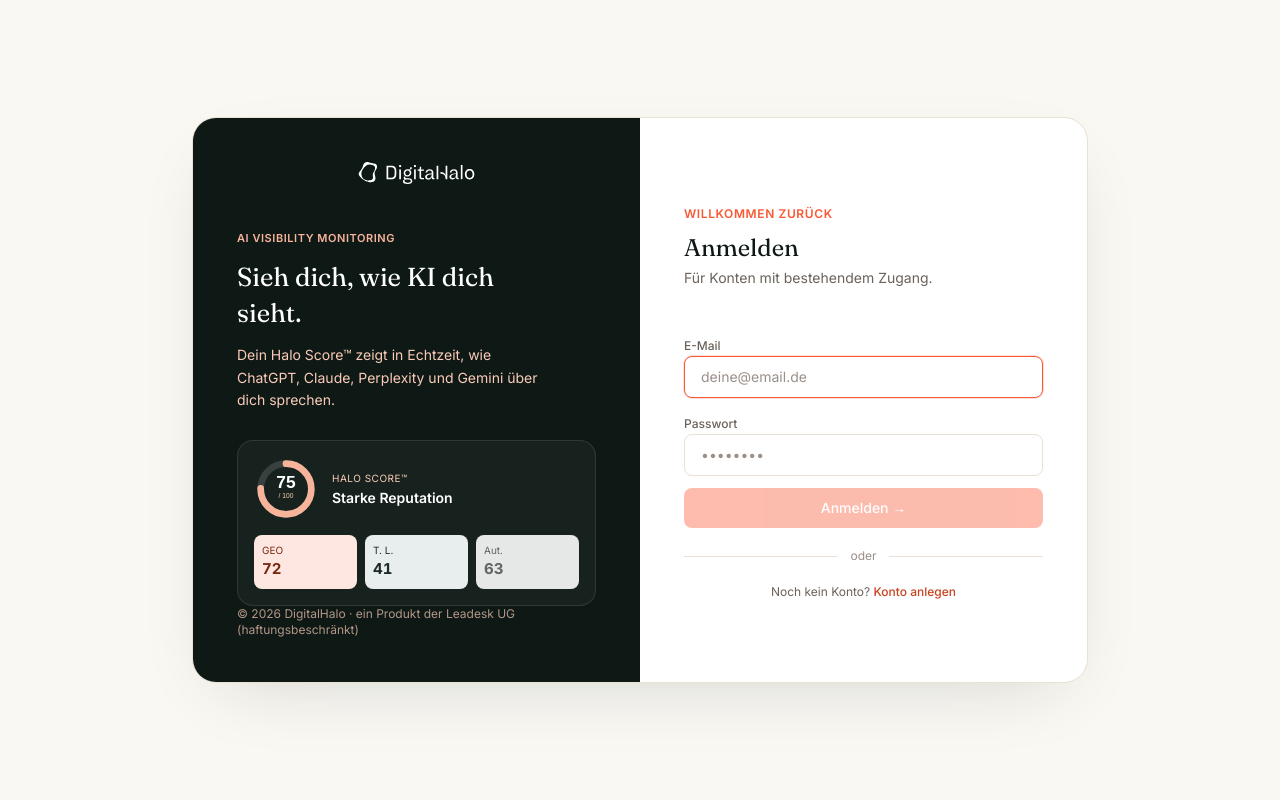
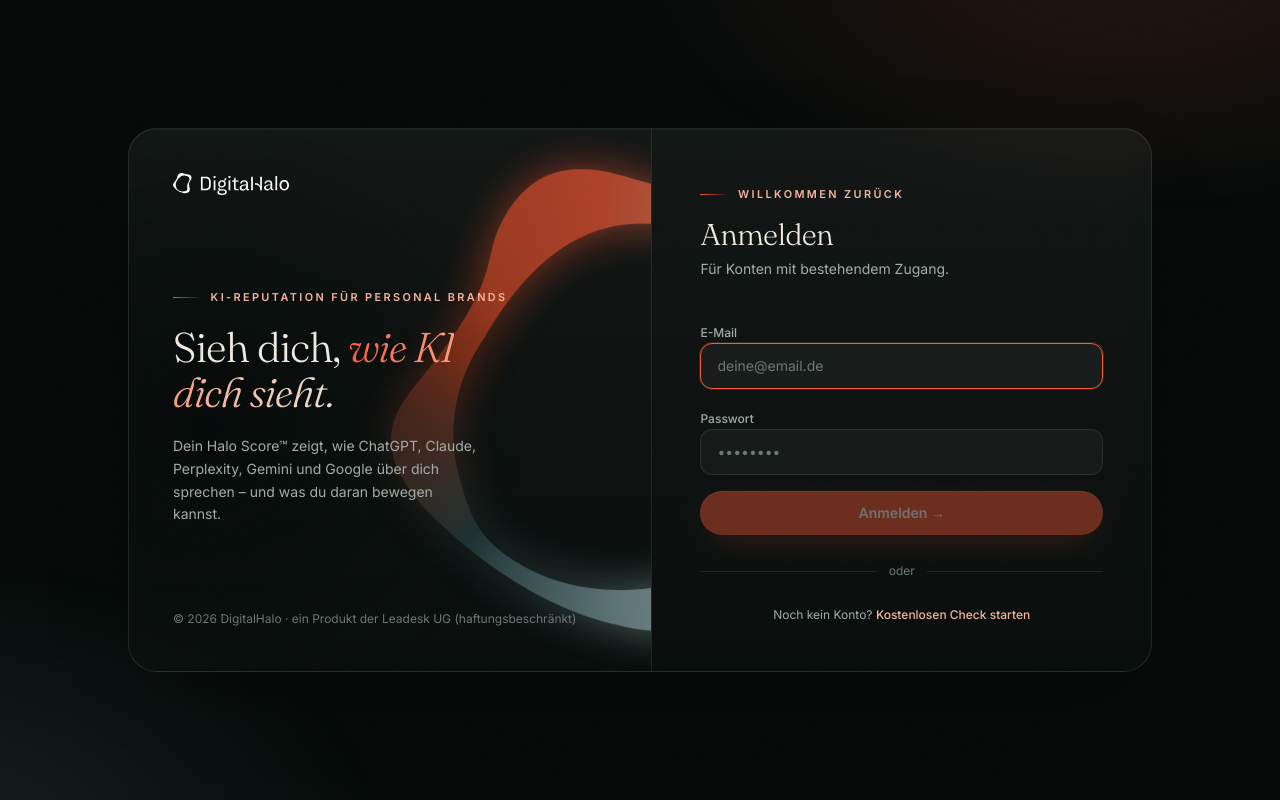
Before and after one commit to michaelschreck-gif/auralis, a Next.js app: page /login in a window 1280 px wide. Built offline with nearby package versions, Linux system fonts and the light colour scheme.

Commit message:
Tool-Design: Login neu (dunkel, Halo-Zeichen)

```diff
--- a/app/login/page.tsx
+++ b/app/login/page.tsx
@@ -4,6 +4,8 @@ import { useState } from "react"
 import Link from "next/link"
 import { createSupabaseBrowserClient } from "@/lib/supabase/client"
 import { safeNextPath } from "@/lib/halo/onboarding"
+import { HaloDark } from "@/components/halo/ui"
+import { HaloMark } from "@/components/halo/motion"
 
 export default function LoginPage() {
   const [email, setEmail] = useState("")
@@ -43,142 +45,116 @@ export default function LoginPage() {
 
   if (sent) {
     return (
-      <div className="min-h-screen bg-[#FAF8F3] flex items-center justify-center p-6">
-        <div className="max-w-sm w-full text-center space-y-5">
-          <div className="w-14 h-14 rounded-full bg-[#FDE7E0] border border-[#FBCBB8] flex items-center justify-center mx-auto text-2xl">
+      <HaloDark className="flex items-center justify-center p-6">
+        <div className="h-stage max-w-sm w-full text-center space-y-5">
+          <div className="w-14 h-14 rounded-full bg-[var(--h-bad-bg)] border border-[var(--h-hover-line)] flex items-center justify-center mx-auto text-2xl text-[#F7B49B]">
             ✉
           </div>
           <div>
-            <h2 className="text-[#0E1916] text-xl font-semibold">Check your email</h2>
-            <p className="text-[#6B625A] text-sm mt-2 leading-relaxed">
-              We sent a magic link to{" "}
-              <span className="text-[#0E1916] font-medium">{email}</span>
+            <h2 className="h-display text-[var(--h-text)] text-2xl">Schau in dein Postfach</h2>
+            <p className="text-[var(--h-muted)] text-sm mt-2 leading-relaxed">
+              Wir haben einen Anmeldelink geschickt an{" "}
+              <span className="text-[var(--h-text)] font-medium">{email}</span>
             </p>
           </div>
           <button
             onClick={() => setSent(false)}
-            className="text-xs text-[#6B625A] hover:text-[#0E1916] transition-colors"
+            className="text-xs text-[var(--h-muted)] hover:text-[var(--h-text)] transition-colors"
           >
-            ← Use a different email
+            ← Andere E-Mail verwenden
           </button>
         </div>
-      </div>
+      </HaloDark>
     )
   }
 
   const inputCls =
-    "w-full bg-white border border-[#E9E1D3] rounded-lg px-4 py-2.5 text-sm text-[#0E1916] placeholder-[#9A9089] focus:outline-none focus:border-[#FA5935] focus:ring-1 focus:ring-[#FA5935]/20 transition-colors"
+    "w-full bg-[var(--h-input)] border border-[var(--h-line)] rounded-xl px-4 py-3 text-sm text-[var(--h-text)] placeholder-[var(--h-dim)] focus:outline-none focus:border-[#FA5935] focus:ring-1 focus:ring-[#FA5935]/20 transition-colors"
 
   return (
-    <div className="min-h-screen bg-[#FAF8F3] flex items-center justify-center p-6">
-      <div className="max-w-4xl w-full rounded-3xl border border-[#E9E1D3] bg-white shadow-[0_24px_70px_-30px_rgba(14,25,22,0.18)] overflow-hidden grid grid-cols-1 md:grid-cols-2">
+    <HaloDark className="flex items-center justify-center p-5 sm:p-8">
+      <div className="h-stage w-full max-w-5xl">
+        <div className="h-card rounded-[28px] border border-[var(--h-line)] overflow-hidden grid grid-cols-1 md:grid-cols-[1.05fr_1fr]">
+          {/* Links: Markenfläche */}
+          <div className="relative hidden md:flex flex-col justify-between overflow-hidden border-r border-[var(--h-line)] p-11">
+            <div className="pointer-events-none absolute -right-40 top-1/2 w-[420px] -translate-y-1/2 opacity-75">
+              <HaloMark className="h-breathe w-full" />
+            </div>
+            <div className="pointer-events-none absolute inset-0 bg-[radial-gradient(ellipse_75%_70%_at_15%_55%,rgba(6,11,10,0.92),transparent_80%)]" />
 
-        {/* Left: brand panel */}
-        <div className="hidden md:flex flex-col justify-between bg-[#0E1916] p-11">
-          <img src="/brand/combinationmark-white.svg" alt="Halo" className="h-[22px] w-auto" />
+            <Link href="/" className="relative" aria-label="DigitalHalo – zur Startseite">
+              <img src="/brand/combinationmark-white.svg" alt="DigitalHalo" className="h-[22px] w-auto" />
+            </Link>
 
-          <div className="mt-10">
-            <span className="text-[11px] font-semibold uppercase tracking-wider text-[#F7B49B]">
-              AI Visibility Monitoring
-            </span>
-            <h3 className="font-[family-name:var(--font-display)] font-normal text-white text-[26px] leading-snug mt-3 max-w-[19rem]">
-              Sieh dich, wie KI dich sieht.
-            </h3>
-            <p className="text-[#FBCBB8] text-sm leading-relaxed mt-3 max-w-[19rem]">
-              Dein Halo Score™ zeigt in Echtzeit, wie ChatGPT, Claude, Perplexity und Gemini
-              über dich sprechen.
+            <div className="relative mt-16">
+              <span className="h-eyebrow">KI-Reputation für Personal Brands</span>
+              <h1 className="mt-5 text-[2.6rem] text-[var(--h-text)] max-w-[20rem]">
+                Sieh dich, <span className="h-em">wie KI dich sieht.</span>
+              </h1>
+              <p className="text-[var(--h-muted)] text-sm leading-relaxed mt-5 max-w-[19rem]">
+                Dein Halo Score™ zeigt, wie ChatGPT, Claude, Perplexity, Gemini und Google über dich sprechen – und was du daran bewegen kannst.
               </p>
-
-            <div className="mt-7 rounded-2xl bg-white/[0.04] border border-white/10 p-4">
-              <div className="flex items-center gap-3.5">
-                <svg width="64" height="64" viewBox="0 0 96 96" className="flex-shrink-0" role="img" aria-label="Halo Score 75">
-                  <circle cx="48" cy="48" r="38" fill="none" stroke="rgba(255,255,255,0.14)" strokeWidth="10" />
-                  <circle cx="48" cy="48" r="38" fill="none" stroke="#F7B49B" strokeWidth="10" strokeLinecap="round"
-                    strokeDasharray="179 239" transform="rotate(-90 48 48)" />
-                  <text x="48" y="46" textAnchor="middle" fill="#fff" fontSize="26" fontWeight="700" fontFamily="sans-serif">75</text>
-                  <text x="48" y="62" textAnchor="middle" fill="#FBCBB8" fontSize="10" fontFamily="sans-serif">/ 100</text>
-                </svg>
-                <div>
-                  <div className="text-[10px] uppercase tracking-wider text-[#FBCBB8]">Halo Score™</div>
-                  <div className="text-white font-semibold text-sm mt-0.5">Starke Reputation</div>
-                </div>
-              </div>
-              <div className="grid grid-cols-3 gap-2 mt-3.5">
-                <div className="rounded-lg p-2" style={{ background: "#FDE7E0" }}>
-                  <div className="text-[10px]" style={{ color: "#7A2A12" }}>GEO</div>
-                  <div className="text-[15px] font-bold tabular-nums" style={{ color: "#7A2A12" }}>72</div>
-                </div>
-                <div className="rounded-lg p-2" style={{ background: "#E8EEEE" }}>
-                  <div className="text-[10px]" style={{ color: "#1C2A2A" }}>T. L.</div>
-                  <div className="text-[15px] font-bold tabular-nums" style={{ color: "#1C2A2A" }}>41</div>
-                </div>
-                <div className="rounded-lg p-2" style={{ background: "#E6E8E7" }}>
-                  <div className="text-[10px]" style={{ color: "#5E6563" }}>Aut.</div>
-                  <div className="text-[15px] font-bold tabular-nums" style={{ color: "#5E6563" }}>63</div>
-                </div>
-              </div>
-            </div>
             </div>
 
-          <p className="text-[#FBCBB8]/70 text-xs">
+            <p className="relative mt-16 text-[var(--h-dim)] text-xs">
               © {new Date().getFullYear()} DigitalHalo · ein Produkt der Leadesk UG (haftungsbeschränkt)
             </p>
           </div>
 
-        {/* Right: form */}
-        <div className="p-8 sm:p-11 flex flex-col justify-center">
+          {/* Rechts: Formular */}
+          <div className="p-8 sm:p-12 flex flex-col justify-center">
+            <Link href="/" className="md:hidden mb-10" aria-label="DigitalHalo – zur Startseite">
+              <img src="/brand/combinationmark-white.svg" alt="DigitalHalo" className="h-[20px] w-auto" />
+            </Link>
             <div className="mb-6">
-            <span className="text-xs font-semibold uppercase tracking-wider text-[#FA5935]">
-              Willkommen zurück
-            </span>
-            <h3 className="font-[family-name:var(--font-display)] font-normal text-2xl text-[#0E1916] mt-2">
-              Anmelden
-            </h3>
-            <p className="text-[#6B625A] text-sm mt-1">
-              Für Konten mit bestehendem Zugang.
-            </p>
+              <span className="h-eyebrow">Willkommen zurück</span>
+              <h2 className="h-display text-3xl text-[var(--h-text)] mt-4">Anmelden</h2>
+              <p className="text-[var(--h-muted)] text-sm mt-2">Für Konten mit bestehendem Zugang.</p>
             </div>
 
-          {/* Sign In Form */}
-          <form onSubmit={handleSignIn} className="space-y-3 mt-5">
+            <form onSubmit={handleSignIn} className="space-y-4 mt-4">
               <div className="space-y-1.5">
-              <label className="text-xs text-[#6B625A] font-medium">E-Mail</label>
+                <label htmlFor="login-email" className="text-xs text-[var(--h-muted)] font-medium">E-Mail</label>
                 <input
+                  id="login-email"
                   type="email"
                   value={email}
                   onChange={e => setEmail(e.target.value)}
                   placeholder="deine@email.de"
                   required
                   autoFocus
+                  autoComplete="email"
                   className={inputCls}
                 />
               </div>
               <div className="space-y-1.5">
-              <label className="text-xs text-[#6B625A] font-medium">Passwort</label>
+                <label htmlFor="login-password" className="text-xs text-[var(--h-muted)] font-medium">Passwort</label>
                 <input
+                  id="login-password"
                   type="password"
                   value={password}
                   onChange={e => setPassword(e.target.value)}
                   placeholder="••••••••"
                   required
+                  autoComplete="current-password"
                   className={inputCls}
                 />
               </div>
 
               {error && (
-              <div className="rounded-lg bg-red-50 border border-red-100 px-4 py-3">
-                <p className="text-xs text-red-600">{error}</p>
+                <div className="rounded-xl bg-[var(--h-error-bg)] border border-[var(--h-error-line)] px-4 py-3">
+                  <p className="text-xs text-[var(--h-error)]">{error}</p>
                 </div>
               )}
 
               <button
                 type="submit"
                 disabled={loading || !email.trim() || !password.trim()}
-              className="w-full py-2.5 rounded-lg text-sm font-medium bg-[#FA5935] hover:bg-[#C8431F] text-white transition-colors disabled:opacity-40 disabled:cursor-not-allowed"
+                className="h-btn h-btn--primary w-full justify-center py-3 text-sm font-semibold text-white disabled:opacity-40 disabled:cursor-not-allowed"
               >
                 {loading ? (
                   <span className="flex items-center justify-center gap-2">
-                  <span className="w-3.5 h-3.5 border border-[#FBCBB8] border-t-white rounded-full animate-spin" />
+                    <span className="w-3.5 h-3.5 border border-white/40 border-t-white rounded-full animate-spin" />
                     Anmelden…
                   </span>
                 ) : (
@@ -187,21 +163,21 @@ export default function LoginPage() {
               </button>
             </form>
 
-          {/* Divider */}
-          <div className="flex items-center gap-3 my-5">
-            <div className="flex-1 h-px bg-[#E9E1D3]" />
-            <span className="text-xs text-[#9A9089]">oder</span>
-            <div className="flex-1 h-px bg-[#E9E1D3]" />
+            <div className="flex items-center gap-3 my-7">
+              <div className="flex-1 h-px bg-[var(--h-line)]" />
+              <span className="text-xs text-[var(--h-dim)]">oder</span>
+              <div className="flex-1 h-px bg-[var(--h-line)]" />
             </div>
 
-          <p className="text-center text-xs text-[#6B625A]">
+            <p className="text-center text-xs text-[var(--h-muted)]">
               Noch kein Konto?{" "}
-            <Link href="/registrieren" className="text-[#C8431F] hover:underline font-medium">
-              Konto anlegen
+              <Link href="/registrieren" className="text-[var(--h-link)] hover:underline font-medium">
+                Kostenlosen Check starten
               </Link>
             </p>
           </div>
         </div>
       </div>
+    </HaloDark>
   )
 }
```
Lines whose indentation alone changed are shown as unchanged.
